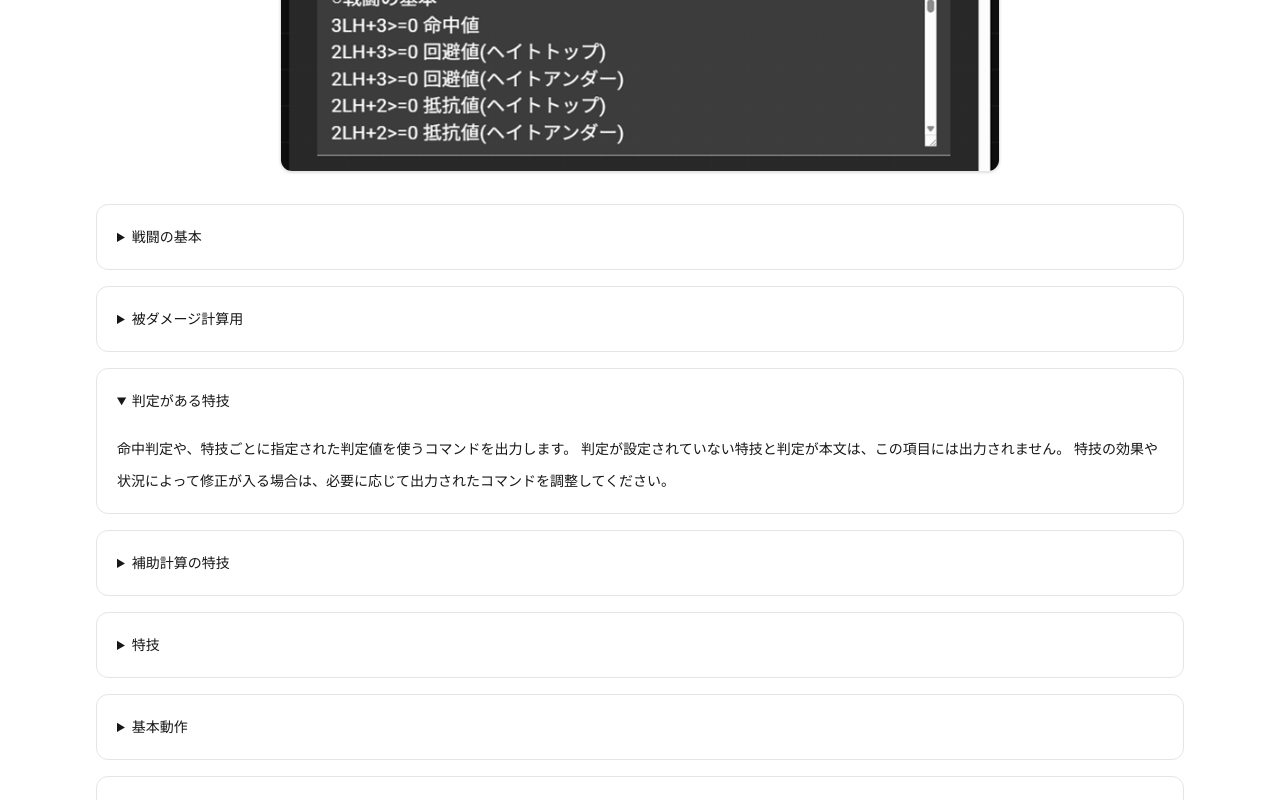
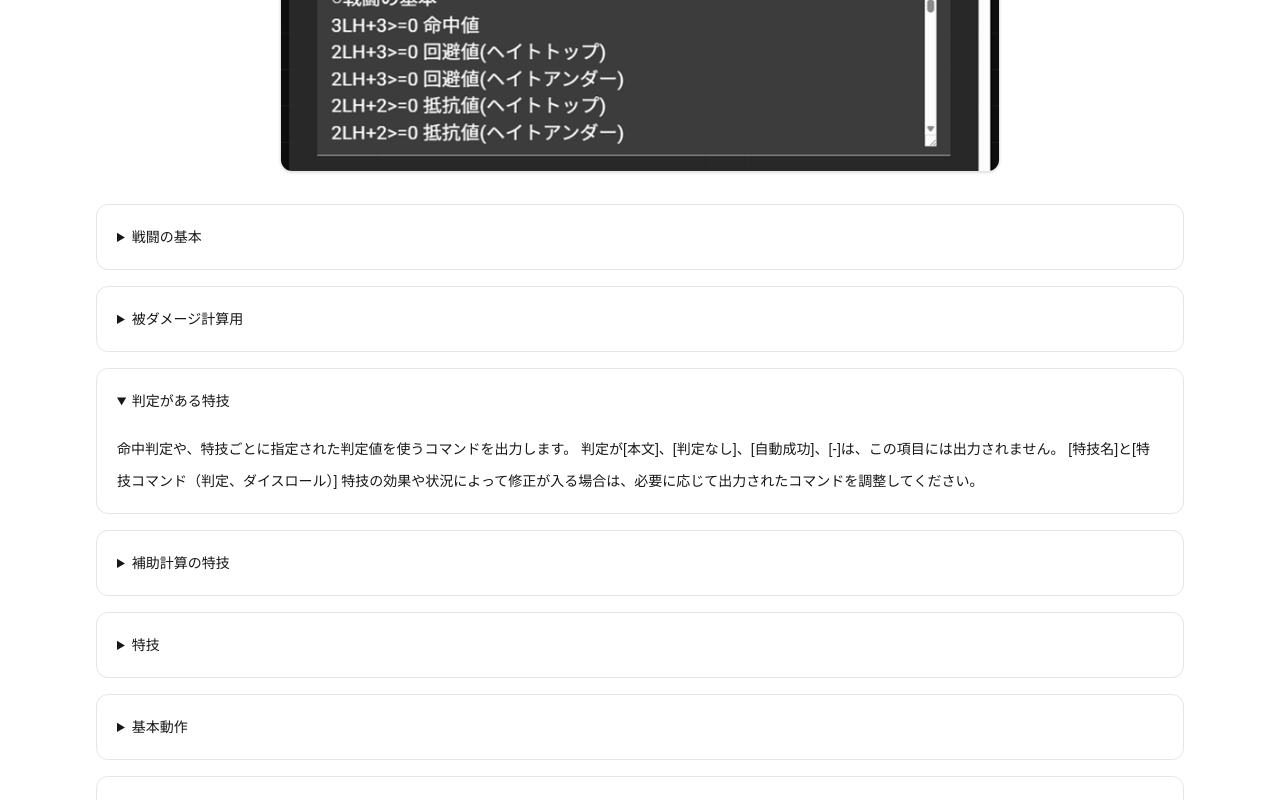
Before and after one commit to ramune428/lhtrpg_webapp_challenge, a Next.js app in the folder frontend/: page /character/command-details in a window 1280 px wide. Both pictures are taken after a click on the heading "判定がある特技". Shown: the part 3725-4525 px from the top of the page. Built offline with nearby package versions, Linux system fonts and the light colour scheme.

Commit message:
チャットパレットの説明部分を更新

```diff
--- a/frontend/app/character/command-details/page.tsx
+++ b/frontend/app/character/command-details/page.tsx
@@ -264,7 +264,7 @@ function SkillDetails() {
         <br/>
         特技効果：特技の効果を出力します。
         <br/>
-        特技コマンド：CCFOLIA用のコマンドを出力します。
+        特技コマンド：判定とダイスロールをCCFOLIA用のコマンドとして出力します。
       </p>
       <NestedDetail title="記述順">
         <p className="mb-3 text-neutral-800">
@@ -335,8 +335,10 @@ function ChatPaletteDetails() {
         <DetailCard title="判定がある特技">
           <p>
             命中判定や、特技ごとに指定された判定値を使うコマンドを出力します。
-            判定が設定されていない特技と判定が本文は、この項目には出力されません。
+            判定が[本文]、[判定なし]、[自動成功]、[-]は、この項目には出力されません。
+            [特技名]と[特技コマンド（判定、ダイスロール）]
             特技の効果や状況によって修正が入る場合は、必要に応じて出力されたコマンドを調整してください。
+
           </p>
         </DetailCard>
 
```
